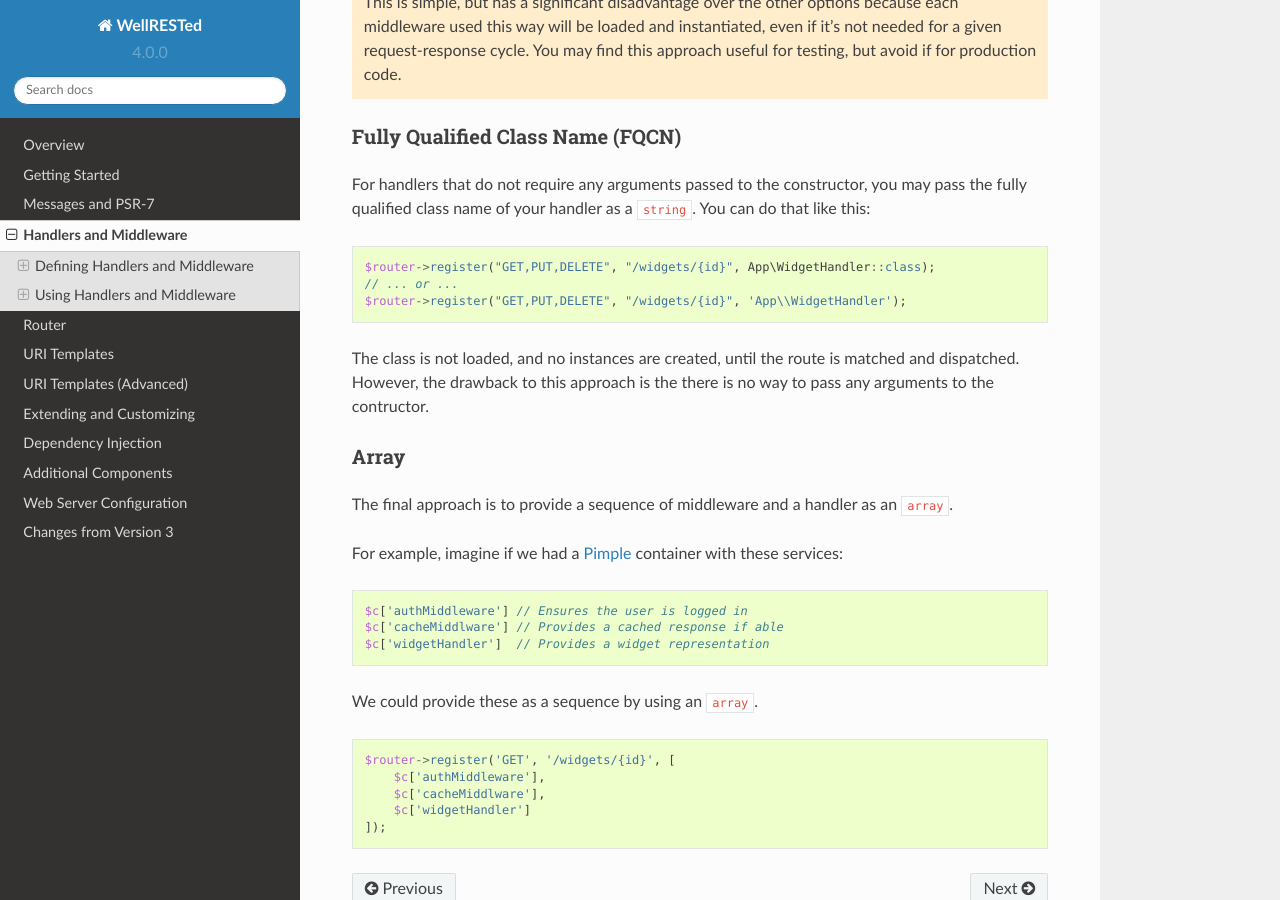
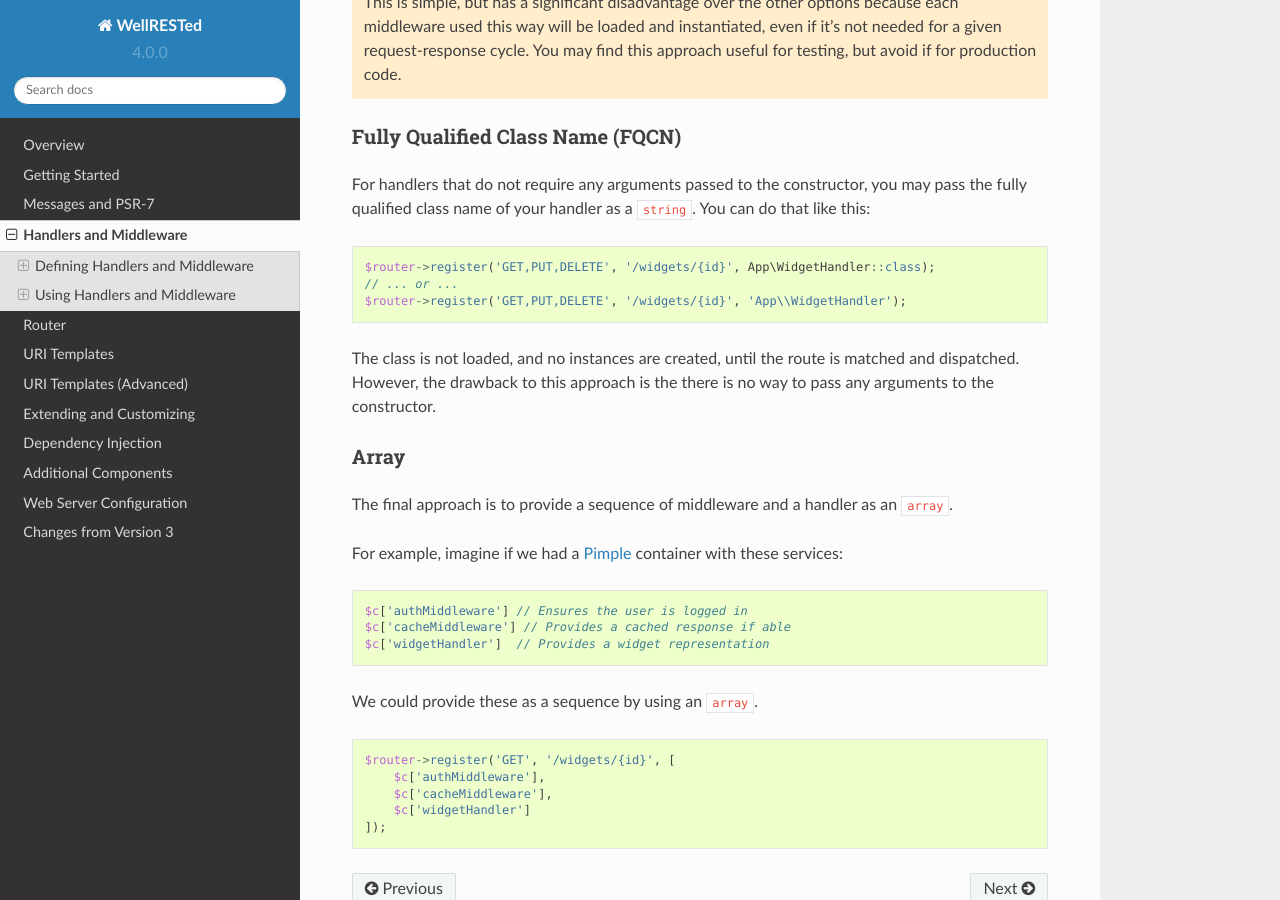
Before and after one commit to wellrestedphp/wellrested, a Sphinx documentation site: the page built from docs/source/handlers-and-middleware.rst, in a window 1280 px wide and 900 px high, scrolled down 4003 px. Built offline with Sphinx 7.4.7 and the Read the Docs theme 2.0.0, drawn with Linux system fonts in a browser that asks for light colours; some of the changed text lies outside the part shown.

Commit message:
Documentation edits

```diff
--- a/docs/source/handlers-and-middleware.rst
+++ b/docs/source/handlers-and-middleware.rst
@@ -202,11 +202,11 @@ For handlers that do not require any arguments passed to the constructor, you ma
 
 .. code-block:: php
 
-    $router->register("GET,PUT,DELETE", "/widgets/{id}", App\WidgetHandler::class);
+    $router->register('GET,PUT,DELETE', '/widgets/{id}', App\WidgetHandler::class);
     // ... or ...
-    $router->register("GET,PUT,DELETE", "/widgets/{id}", 'App\\WidgetHandler');
+    $router->register('GET,PUT,DELETE', '/widgets/{id}', 'App\\WidgetHandler');
 
-The class is not loaded, and no instances are created, until the route is matched and dispatched. However, the drawback to this approach is the there is no way to pass any arguments to the contructor.
+The class is not loaded, and no instances are created, until the route is matched and dispatched. However, the drawback to this approach is the there is no way to pass any arguments to the constructor.
 
 Array
 -----
@@ -218,7 +218,7 @@ For example, imagine if we had a Pimple_ container with these services:
 .. code-block:: php
 
     $c['authMiddleware'] // Ensures the user is logged in
-    $c['cacheMiddlware'] // Provides a cached response if able
+    $c['cacheMiddleware'] // Provides a cached response if able
     $c['widgetHandler']  // Provides a widget representation
 
 We could provide these as a sequence by using an ``array``.
@@ -227,7 +227,7 @@ We could provide these as a sequence by using an ``array``.
 
     $router->register('GET', '/widgets/{id}', [
         $c['authMiddleware'],
-        $c['cacheMiddlware'],
+        $c['cacheMiddleware'],
         $c['widgetHandler']
     ]);
 
--- a/docs/source/router.rst
+++ b/docs/source/router.rst
@@ -292,7 +292,7 @@ When a router is unable to match the route, it will delegate to the next middlew
 
 .. note::
 
-    When no route matches, the Router will delegate to the next middleware in the server. This is a change from previous versions of WellRESTed where there Router would return a 404 Not Found reponse. This new behaviour allows a servers to have multiple routers.
+    When no route matches, the Router will delegate to the next middleware in the server. This is a change from previous versions of WellRESTed where there Router would return a 404 Not Found response. This new behaviour allows a servers to have multiple routers.
 
 Router-specific Middleware
 ^^^^^^^^^^^^^^^^^^^^^^^^^^
@@ -315,9 +315,9 @@ This feature allows you to build a site where some sections use certain middlewa
 
     // Add the "private" router.
     $private = $server->createRouter();
-    // Authorizaiton middleware checks for an Authorization header and
+    // Authorization middleware checks for an Authorization header and
     // responds 401 when the header is missing or invalid.
-    $private->add($authorizaitonMiddleware);
+    $private->add($authorizationMiddleware);
     $private->register('GET', '/secret', $secretHandler);
     $private->register('GET', '/members-only', $otherHandler);
     $server->add($private);
```
Also changed, not shown: other parts of docs/source/handlers-and-middleware.rst (+2 -2 lines), docs/source/getting-started.rst (+5 -5 lines).
